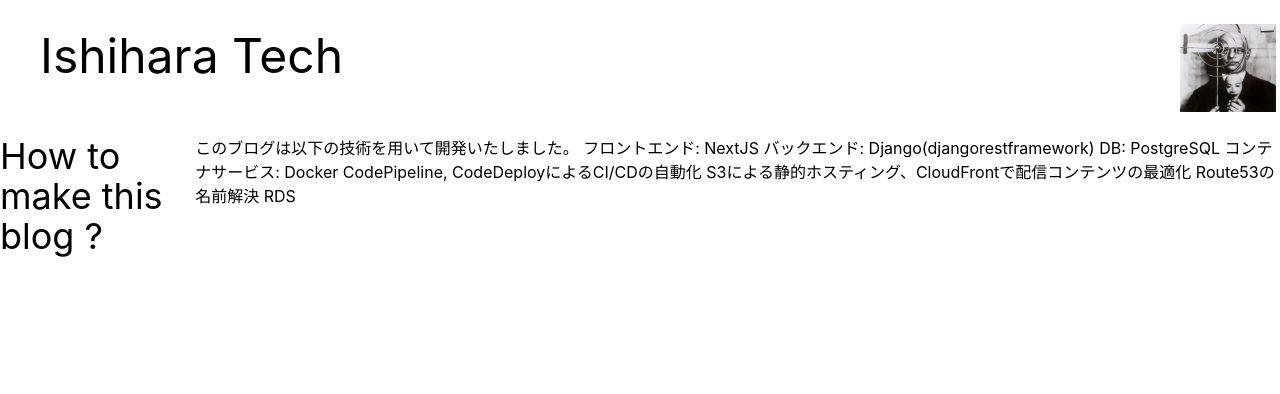
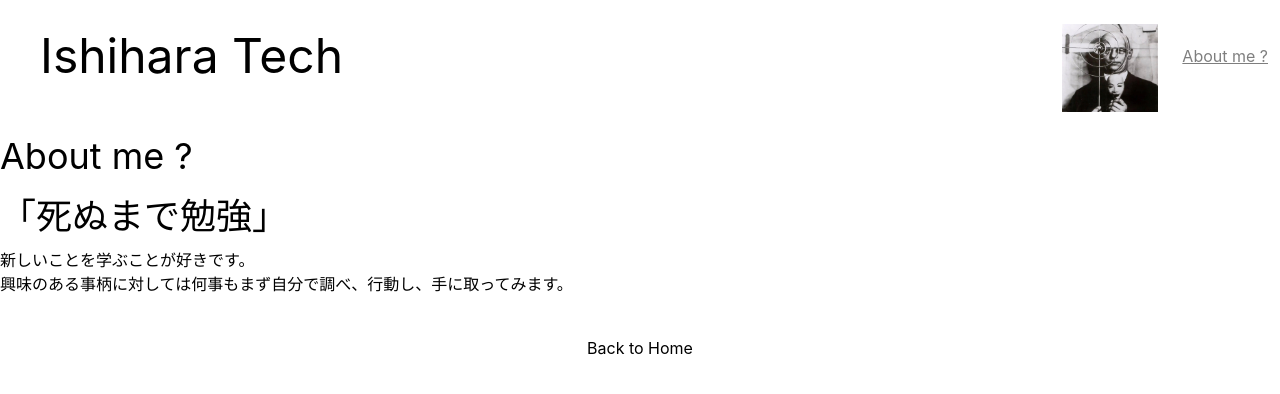
Before and after one commit to misakiishihara/ishihara-tech, a Next.js app: page /aboutblog in a window 1280 px wide. Shown: the top 394 px of the page. Built offline with nearby package versions, Linux system fonts and the light colour scheme.

Commit message:
deleted unnecessary files

```diff
--- a/components/Layout.js
+++ b/components/Layout.js
@@ -10,13 +10,21 @@ function Layout({ children }) {
             <Head>
                 <link rel="icon" href="/favicon.ico" />
             </Head>
-            <header className="container flex mx-5 my-3 justify-between">
-                <h1 className="text-5xl py-5 px-5">
+            <header className="container flex justify-between mx-5 my-3">
+            <h1 className="text-5xl py-5 px-5">
                     <Link href="/">{name}</Link>
-                </h1>
+            </h1>
+               <div className="flex">
                 <Link href="/aboutme">
                     <img className="object-cover h-30 w-24 py-3 mr-6" src="/images/ishihara.jpg" />
                 </Link>
+                <Link href="/aboutblog">
+                    <p className=
+                    'py-8 opacity-50 underline hover:opacity-100 mr-8'>
+                    About me ?
+                    </p>
+                </Link>
+                </div>
             </header>
             <main className="container flex mx-auto h-full">
                 {children}
--- a/pages/aboutblog.js
+++ b/pages/aboutblog.js
@@ -1,26 +1,24 @@
 import Layout from "../components/Layout";
+import Link from "next/link";
 
 export default function Aboutblog () {
     return (
         <Layout>
+            <div className="container ">
             <h1 className="text-4xl">
-                How to make this blog ?
+                About me  ?
             </h1>
-            <p>
-                このブログは以下の技術を用いて開発いたしました。
-                フロントエンド:
-                    NextJS
-                バックエンド:
-                    Django(djangorestframework)
-                DB:
-                    PostgreSQL
-                コンテナサービス:
-                    Docker
-                CodePipeline, CodeDeployによるCI/CDの自動化
-                S3による静的ホスティング、CloudFrontで配信コンテンツの最適化
-                Route53の名前解決
-                RDS
+            <div className= "py-5">
+                <h1 className="text-4xl mb-3">「死ぬまで勉強」</h1>
+                <p>
+                    新しいことを学ぶことが好きです。<br/>
+                    興味のある事柄に対しては何事もまず自分で調べ、行動し、手に取ってみます。
+                </p>
+            <p className="flex justify-center mt-10">
+                <Link href="/">Back to Home</Link>
             </p>
+            </div>
+            </div>
         </Layout>
     );
 };
--- a/pages/aboutme.js
+++ /dev/null
@@ -1,26 +0,0 @@
-import Layout from "../components/Layout";
-
-export default function Aboutme () {
-    return (
-        <Layout>
-           <div className="container flex justify-center">
-            <div className="flex-colmun justify-center ">
-                    <h1 className="text-4xl">This is Misaki IShihara</h1>
-                    <br />
-                    <ul className="flex-row justify-center">
-                        <li>出身地:神奈川県</li>
-                        <li>生年月日:1997/6/19(25歳)</li>
-                        <li>趣味:サッカー、登山、読書</li>
-                        <li>長所:知識欲の強さ、集中力の高さ</li>
-                        <li>自分が興味のあることに対して、まずは自分で調べたり、</li>
-                        <li>チャレンジしてみることを大事にしています。</li>
-                        <li>短所:理路整然とした話し方が苦手（改善中）</li>
-                        <li>結論を最初にはっきりと述べる。</li>
-                        <li>そもそも喋るスピードが遅い！</li>
-                    </ul>
-                </div>
-            </div>
-
-        </Layout>
-    );
-};
--- a/pages/api/hello.js
+++ /dev/null
@@ -1,5 +0,0 @@
-// Next.js API route support: https://nextjs.org/docs/api-routes/introduction
-
-export default function handler(req, res) {
-  res.status(200).json({ name: 'John Doe' })
-}
--- a/pages/index.jsx
+++ b/pages/index.jsx
@@ -33,16 +33,13 @@ export default function Home({ post }) {
   return (
     <>
       <Layout />
-        <div className='ml-8 py-3'>
-          東京のエンジニアによる技術ブログ。時々雑談。<br/>
-          左右対称フェチで、カルト映画が好きです。<br />
-          <Link href="/aboutblog">
-            <p className='py-5 opacity-50 underline hover:opacity-100'>
-              About this blog
-            </p>
-          </Link>
+        <div className='ml-8 py-1'>
+          <p>
+            東京のエンジニアによる技術ブログ。時々雑談。<br/>
+            左右対称フェチで、カルト映画が好きです。<br />
+          </p>
         </div>
-       <h1 className='text-5xl'>Articles</h1>
+       <h1 className='text-5xl ml-5 py-5'>Articles</h1>
        <div className='grid grid-cols-2 w-auto ml-7'>
        <ul className=' py-5'>
         {post.slice(offset, offset + perPage).map((post) => (
```
Also changed, not shown: components/post/post.js (deleted, +0 -22 lines), lib/posts.js (deleted, +0 -26 lines), posts/test1.md (deleted, +0 -14 lines), posts/test2.md (deleted, +0 -14 lines), posts/test3.md (deleted, +0 -14 lines).
